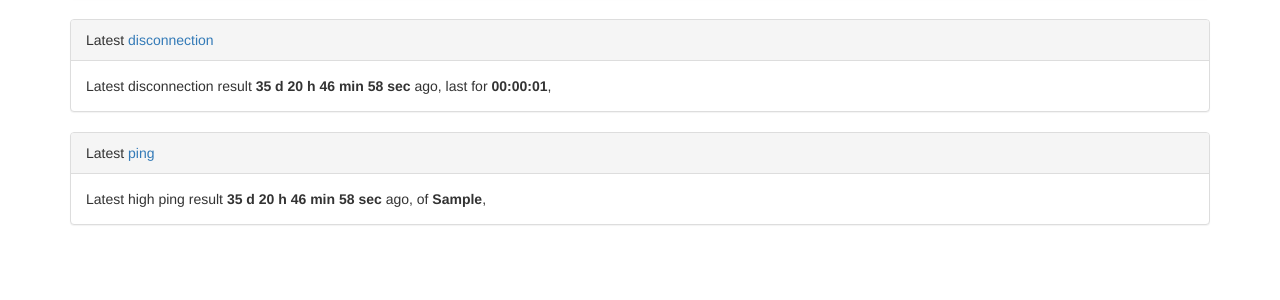
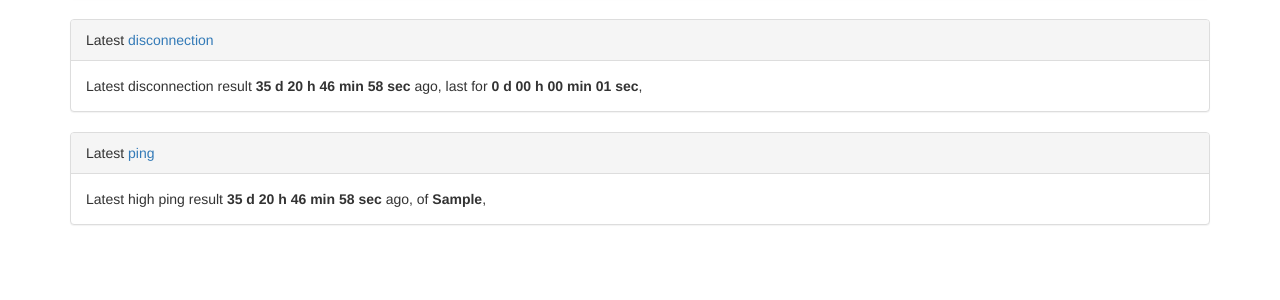
Before and after one commit to ema-grande/adsl-monitor, a PHP site: page / in a window 1280 px wide. Shown: the part 164-464 px from the top of the page. Run offline with PHP 8.4, Linux system fonts and the light colour scheme; tables that the repository leaves empty hold one stand-in row (values such as "Sample post").

Commit message:
duration of disconnection now show also days delete some space

```diff
--- a/application/views/_templates/header.php
+++ b/application/views/_templates/header.php
@@ -29,9 +29,9 @@
 		</div>
 		<div class="collapse navbar-collapse">
 			<ul class="nav navbar-nav">
-				<li <?php if(isset($this->control) and $this->control == "speed") { ?>class="active"<?php } ?> ><a href="<?php echo URL; ?>speed">ADSL Speed</a></li>
-				<li <?php if(isset($this->control) and $this->control == "drop") { ?>class="active"<?php } ?> ><a href="<?php echo URL; ?>drop">ADSL Disconnection</a></li>
-				<li <?php if(isset($this->control) and $this->control == "ping") { ?>class="active"<?php } ?> ><a href="<?php echo URL; ?>ping">ADSL Ping</a></li>
+				<li<?php if(isset($this->control) and $this->control == "speed") { ?> class="active"<?php } ?>><a href="<?php echo URL; ?>speed">ADSL Speed</a></li>
+				<li<?php if(isset($this->control) and $this->control == "drop") { ?> class="active"<?php } ?>><a href="<?php echo URL; ?>drop">ADSL Disconnection</a></li>
+				<li<?php if(isset($this->control) and $this->control == "ping") { ?> class="active"<?php } ?>><a href="<?php echo URL; ?>ping">ADSL Ping</a></li>
 				<li><a><?php echo date("D d M Y H:i", time()); ?></a></li>
 			</ul>
 		</div><!--/.nav-collapse -->
--- a/application/views/index.php
+++ b/application/views/index.php
@@ -22,7 +22,7 @@
 		<div class="panel-heading">Latest <a href="<?php echo URL; ?>drop">disconnection</a></div>
 		<div class="panel-body">
 			Latest disconnection result <strong><?php echo gmdate($format, $discDiff) ?></strong> ago,
-			last for <strong><?php echo gmdate('H:i:s', $listDrop[0]->durata); ?></strong>,
+			last for <strong><?php echo gmdate($format, $listDrop[0]->durata); ?></strong>,
 		</div>
 	</div>
 
```
